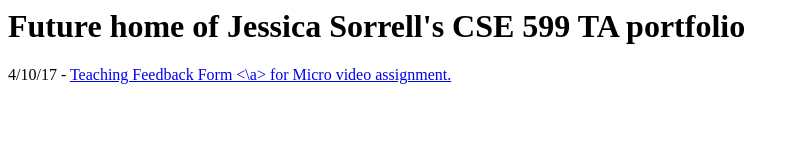
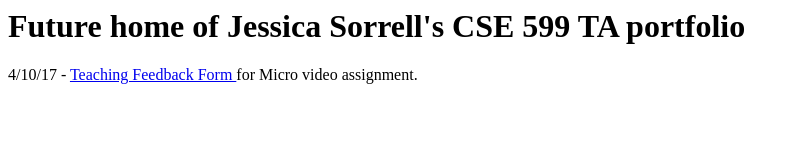
Before and after one commit to hatgirl/cse599, a plain HTML site: page index.html in a window 1280 px wide. Shown: the whole page, without its empty margins (0-799 px from the left). Drawn offline with Linux system fonts and the light colour scheme.

Commit message:
fixed error... probably?

```diff
--- a/index.html
+++ b/index.html
@@ -2,4 +2,4 @@
 
 4/10/17 -
 <a href="TeachingFeedbackForm_js.pdf">
-  Teaching Feedback Form <\a> for Micro video assignment.
+  Teaching Feedback Form </a> for Micro video assignment.
```
